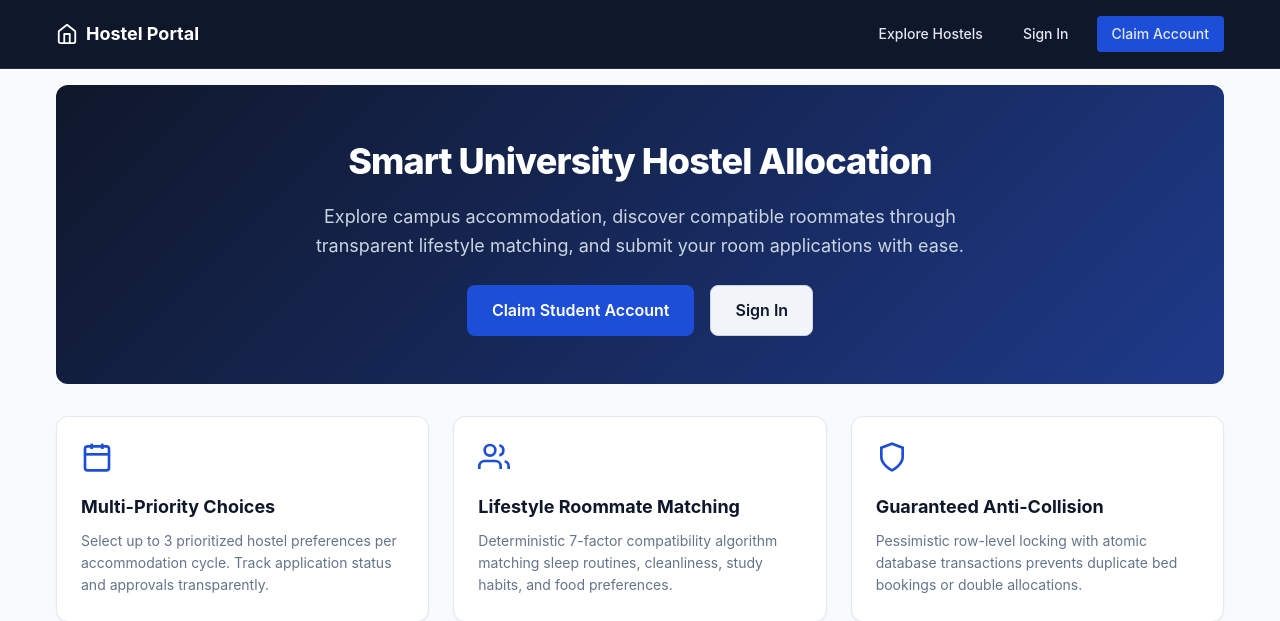
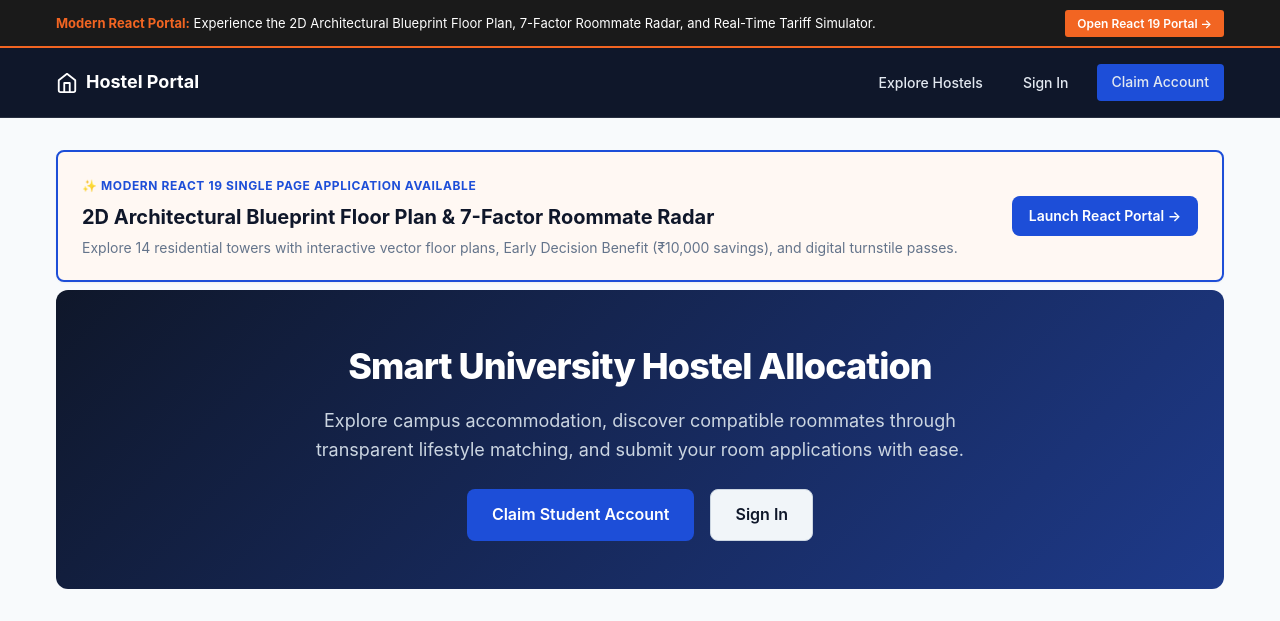
Before and after one commit to Basit0012/Hostel-Allocation-and-Roommate-Matching, a Django app: page / in a window 1280 px wide. Shown: the top 621 px of the page. Run offline with Django 5.2, Linux system fonts and the light colour scheme.

Commit message:
refactor(arch): unify headless REST API and React 19 SPA with single-command /spa/ hosting

```diff
--- a/backend/apps/api/tests.py
+++ b/backend/apps/api/tests.py
@@ -75,3 +75,9 @@ class ApiEndpointsTestCase(TestCase):
     def test_api_rms_tickets_unauthenticated(self):
         resp = self.client.get(reverse('api:rms_tickets'))
         self.assertEqual(resp.status_code, 401)
+
+    def test_spa_view_serves_html(self):
+        resp = self.client.get(reverse('spa_root'))
+        self.assertIn(resp.status_code, (200, 302))
+        if resp.status_code == 200:
+            self.assertIn('root', resp.content.decode())
--- a/backend/config/urls.py
+++ b/backend/config/urls.py
@@ -2,14 +2,34 @@
 Root URL configuration for Hostel Allocation & Roommate Matching System.
 """
 from django.contrib import admin
-from django.urls import path, include
+from django.urls import path, include, re_path
 from django.conf import settings
 from django.conf.urls.static import static
 from django.views.generic import TemplateView
+from django.views.static import serve
+from django.http import HttpResponse, HttpResponseRedirect
+
+
+def spa_view(request, *args, **kwargs):
+    """Serves the compiled React 19 SPA or redirects to the Vite dev server."""
+    dist_index = settings.BASE_DIR.parent / 'frontend' / 'dist' / 'index.html'
+    if dist_index.exists():
+        with open(dist_index, 'r', encoding='utf-8') as f:
+            return HttpResponse(f.read(), content_type='text/html')
+    return HttpResponseRedirect('http://localhost:5173/')
+
 
 urlpatterns = [
+    # Administration & Native Headless JSON REST API
     path('admin/', admin.site.urls),
     path('api/', include('apps.api.urls')),
+
+    # Modern React 19 SPA Entrypoint & Asset Pipeline
+    path('spa/', spa_view, name='spa_root'),
+    re_path(r'^spa/.*$', spa_view, name='spa_catchall'),
+    path('assets/<path:path>', serve, {'document_root': settings.BASE_DIR.parent / 'frontend' / 'dist' / 'assets'}),
+
+    # Legacy Server-Rendered Django Template Endpoints (for backwards compatibility & tests)
     path('accounts/', include('apps.accounts.urls')),
     path('hostels/', include('apps.hostels.urls')),
     path('applications/', include('apps.applications.urls')),
--- a/backend/templates/base.html
+++ b/backend/templates/base.html
@@ -11,6 +11,18 @@
     {% block extra_css %}{% endblock %}
 </head>
 <body>
+
+    <!-- Modern React SPA Architectural Portal Banner -->
+    <div style="background-color: #1A1A1A; color: #FFFFFF; padding: 0.6rem 1rem; font-size: 0.8125rem; border-bottom: 2px solid #F26522;">
+        <div class="container" style="display: flex; justify-content: space-between; align-items: center; flex-wrap: wrap; gap: 0.5rem;">
+            <div>
+                <strong style="color: #F26522;">Modern React Portal:</strong> Experience the 2D Architectural Blueprint Floor Plan, 7-Factor Roommate Radar, and Real-Time Tariff Simulator.
+            </div>
+            <a href="{% url 'spa_root' %}" style="background-color: #F26522; color: #FFFFFF; padding: 0.25rem 0.75rem; border-radius: 3px; text-decoration: none; font-weight: 600; font-size: 0.75rem; display: inline-flex; align-items: center; gap: 0.25rem;">
+                Open React 19 Portal &rarr;
+            </a>
+        </div>
+    </div>
 
     <!-- Header Navigation -->
     <header class="navbar">
--- a/backend/templates/landing.html
+++ b/backend/templates/landing.html
@@ -3,6 +3,26 @@
 {% block title %}University Hostel Allocation & Roommate Matching Portal{% endblock %}
 
 {% block content %}
+<!-- Modern SPA Callout -->
+<div class="card" style="border: 2px solid var(--color-brand); background-color: #FFF8F3; padding: 1.25rem 1.5rem; margin-bottom: 1.5rem; border-radius: var(--radius-md);">
+    <div style="display: flex; justify-content: space-between; align-items: center; flex-wrap: wrap; gap: 1rem;">
+        <div>
+            <span style="font-size: 0.75rem; font-weight: 700; color: var(--color-brand); text-transform: uppercase; letter-spacing: 0.05em;">
+                ✨ Modern React 19 Single Page Application Available
+            </span>
+            <h3 style="margin: 0.25rem 0 0.25rem; color: var(--color-text-ink); font-size: 1.25rem;">
+                2D Architectural Blueprint Floor Plan &amp; 7-Factor Roommate Radar
+            </h3>
+            <p style="margin: 0; color: var(--color-text-muted); font-size: 0.875rem;">
+                Explore 14 residential towers with interactive vector floor plans, Early Decision Benefit (₹10,000 savings), and digital turnstile passes.
+            </p>
+        </div>
+        <a href="{% url 'spa_root' %}" class="btn btn-primary" style="white-space: nowrap; font-weight: 600;">
+            Launch React Portal &rarr;
+        </a>
+    </div>
+</div>
+
 <!-- Hero Section -->
 <section class="hero" style="border-radius: var(--radius-lg); margin-top: -1rem;">
     <div class="container">
```
Also changed, not shown: frontend/src/pages/ApplyPage.tsx (+41 -1 lines), README.md, frontend/src/api/livingApi.ts (line endings or trailing spaces), frontend/src/components/economics/EconomicsCalculatorModal.tsx (line endings or trailing spaces), frontend/src/components/living/GatePassWidget.tsx (line endings or trailing spaces), frontend/src/components/living/RMSDeskWidget.tsx (line endings or trailing spaces), frontend/src/types/living.ts (line endings or trailing spaces).
